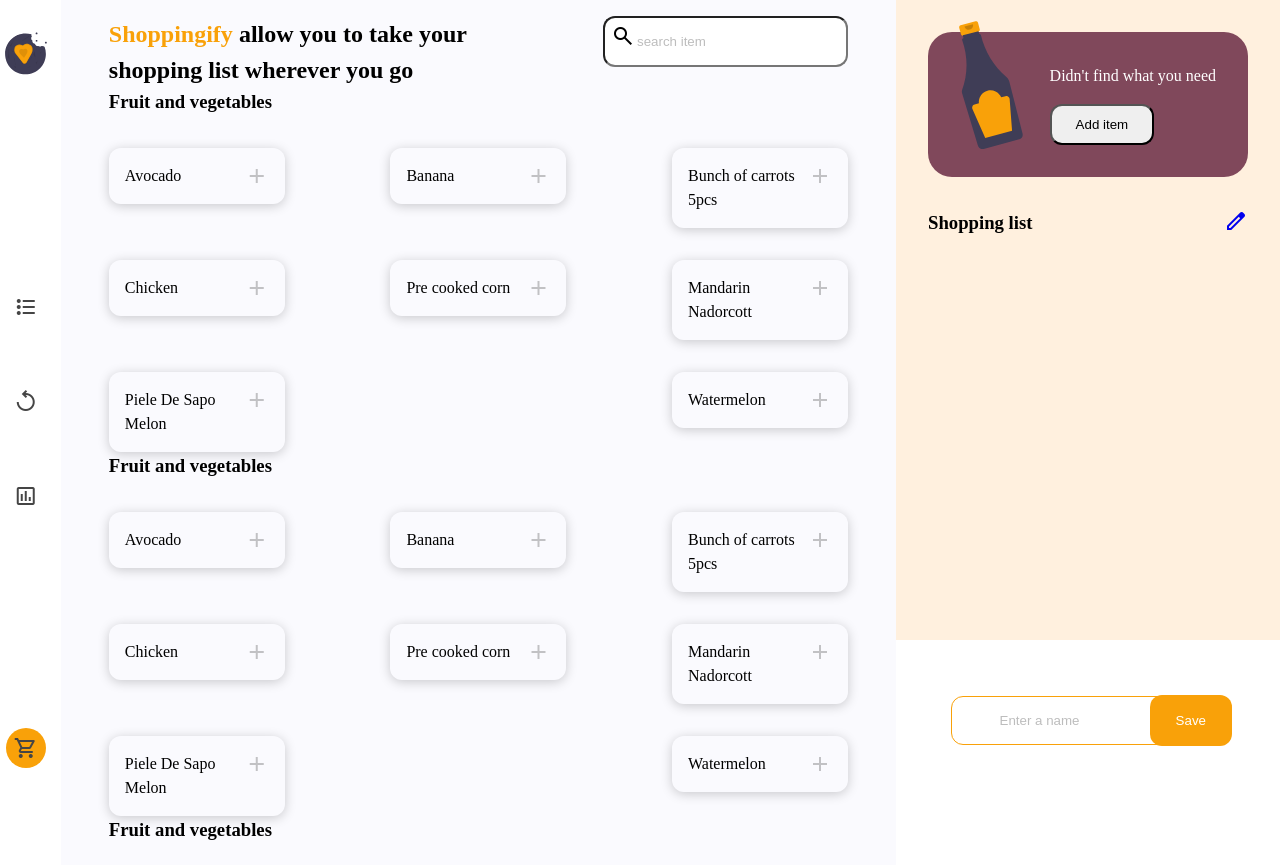
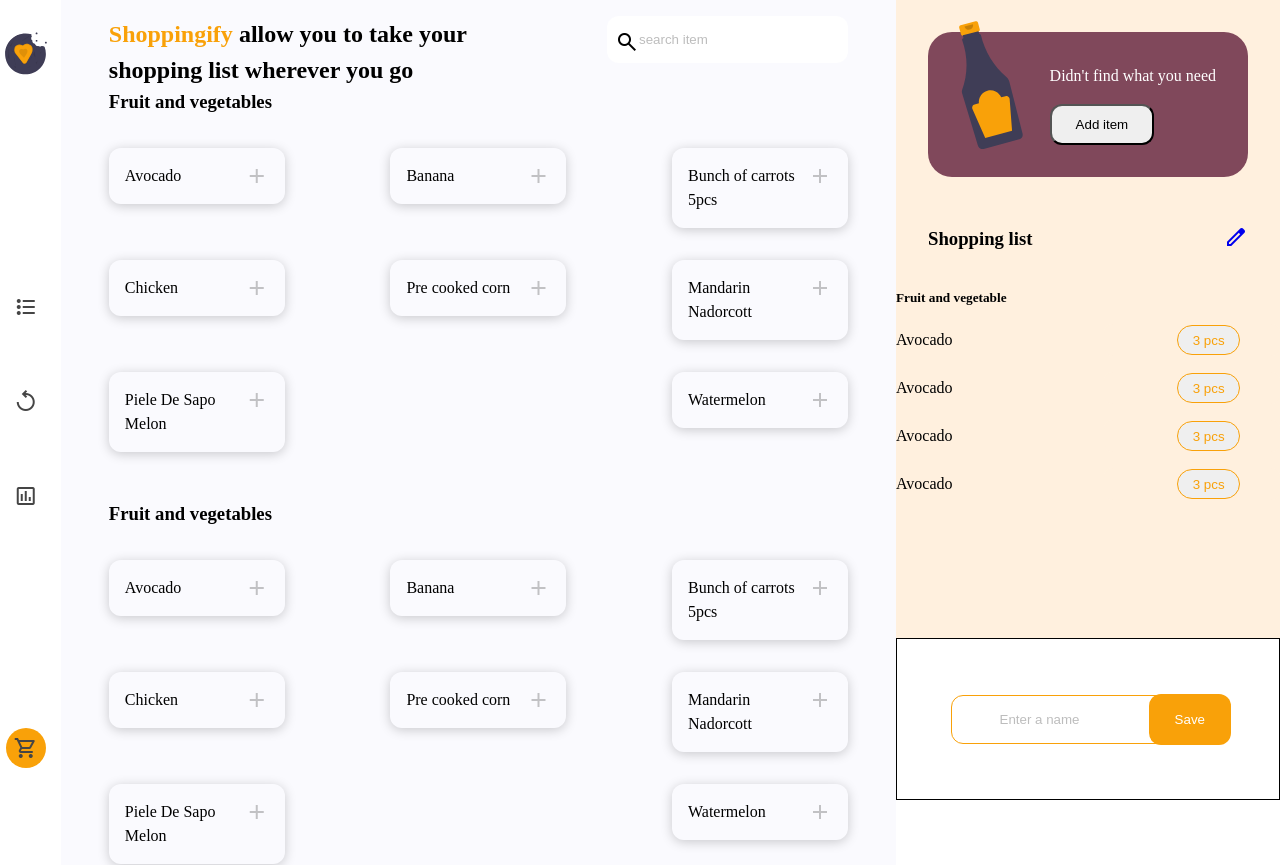
Before and after one commit to femogiga/shoppingi, a React (Vite) app in the folder client/: page / in a window 1280 px wide. Shown: the top 865 px of the page. Built offline with nearby package versions, Linux system fonts and the light colour scheme.

Commit message:
cart complete

```diff
--- a/client/src/component/Home.jsx
+++ b/client/src/component/Home.jsx
@@ -4,6 +4,7 @@
 import AvailableCard from './reusable/AvailableCard';
 import AddCard from './reusable/AddCard';
 import EnterCategory from './reusable/EnterCategory';
+import ItemCard from './reusable/ItemCard';
 
 const Home = () => {
   return (
@@ -18,8 +19,11 @@
         <AvailableCard />
         <AvailableCard />
       </div>
-      <div className='operation-card'>
-        <AddCard />
+      <div className='operation-card flex flex-column space-between'>
+        <div>
+          <AddCard />
+          <ItemCard />
+        </div>
         <EnterCategory />
       </div>
     </div>
--- a/client/src/component/reusable/AvailableCard.jsx
+++ b/client/src/component/reusable/AvailableCard.jsx
@@ -5,7 +5,7 @@
 const AvailableCard = ({ category }) => {
   category = 'Fruit and vegetables';
   return (
-    <article className='available-card '>
+    <article className='available-card flow-3'>
       <h3 className='flow-2'>{category}</h3>
       <ul className='list flex'>
         <Card product={'Avocado'} />
--- /dev/null
+++ b/client/src/component/reusable/ItemCard.jsx
@@ -0,0 +1,16 @@
+import ProductCard from './ProductCard';
+
+const ItemCard = () => {
+  return (
+    <article>
+      <h5 className='flow-1'>Fruit and vegetable</h5>
+
+      <ProductCard />
+      <ProductCard />
+      <ProductCard />
+      <ProductCard />
+    </article>
+  );
+};
+
+export default ItemCard;
--- /dev/null
+++ b/client/src/component/reusable/ProductCard.jsx
@@ -0,0 +1,40 @@
+import React, { useState } from 'react';
+
+const ProductCard = () => {
+  const [toggle, setToggle] = useState(false);
+  const whiteStyle = { backgroundColor: 'white' };
+  const creamStyle = { backgroundColor: '#FFF0DE' };
+
+  const handleToggle = () => {
+    setToggle((toggle) => !toggle);
+  };
+  return (
+    <div className='flex space-between place-items flow-1'>
+      <p>Avocado</p>
+      <div
+        style={toggle ? whiteStyle : creamStyle}
+        className={`quantity-button-cont flex place-items space-between rel`}>
+        {toggle && (
+          <button className='delete-button remove-border'>
+            <span className='material-symbols-outlined'>delete</span>
+          </button>
+        )}
+        {toggle && (
+          <button className='remove-button remove-border'>
+            <span className='material-symbols-outlined'>remove</span>
+          </button>
+        )}
+        <button onClick={handleToggle} className='quantity-button'>
+          3 pcs
+        </button>
+        {toggle && (
+          <button className='add-button remove-border'>
+            <span className='material-symbols-outlined'>add</span>
+          </button>
+        )}
+      </div>
+    </div>
+  );
+};
+
+export default ProductCard;
--- a/client/src/index.css
+++ b/client/src/index.css
@@ -77,7 +77,7 @@
 }
 
 .flow-3 {
-  margin-block-end: 2rem;
+  margin-block-end: 3rem;
 }
 
 .wd100 {
@@ -117,6 +117,11 @@
 
 .border-radius {
   border-radius: 30px;
+}
+
+.bg-white {
+  background-color: white;
+
 }
 
 .rel {
@@ -185,8 +190,7 @@
   column-gap: 1rem;
   row-gap: 2rem;
   justify-content: space-between;
-  /* justify-items: center; */
-  /* justify-content: flex-start; */
+
 
 }
 
@@ -226,12 +230,14 @@
 .header input {
   padding: 1rem 2rem;
   border-radius: 12px;
+  border: none
 }
 
 .header .search-icon {
   position: absolute;
   left: 0.5rem;
-  top: .5rem
+  top: .9rem;
+
 }
 
 /* ********************************************************************************* */
@@ -257,8 +263,8 @@
 .add-card {
   padding: 2rem;
   /* grid-template-rows: 70vh 30vh; */
-  max-height: 80vh;
-  height: 80vh;
+  /* max-height: 80vh;
+  height: 80vh; */
   /* background-color: #80485B; */
   z-index: -3;
   overflow-y: scroll;
@@ -297,12 +303,11 @@
 }
 
 .enter-category-cont {
-
+  /* position: fixed; */
   bottom: 0;
   /* border-left:1px solid black; */
-
-
-
+  /* width:100%; */
+  border: 1px solid black
 }
 
 .enter-category {
@@ -334,3 +339,60 @@
 ::placeholder {
   color: var(--clr-input-accent);
 }
+
+/* *******************Cart ********************************* */
+.quantity-button-cont {
+  /* border: 1px solid black; */
+  width: 11rem;
+  padding: 1rem;
+  /* background-color: white; */
+  border-radius: 9px;
+}
+
+.remove-border {
+  border: none;
+
+}
+
+
+.quantity-button {
+  padding: .4rem .9rem;
+  border-radius: 16px;
+  border: 1px solid var(--clr-orange);
+  color: var(--clr-orange)
+}
+
+
+.delete-button {
+  position: absolute;
+  left: 0;
+  color: white !important;
+  background-color: var(--clr-orange);
+  padding: .2rem;
+  border-radius: 8px;
+
+}
+
+.remove-button {
+  position: absolute;
+  left: 2.5rem;
+  background-color: unset;
+}
+
+
+.add-button {
+  position: absolute;
+  right: 0;
+  background-color: unset;
+}
+
+.quantity-button {
+  position: absolute;
+  right: 2.5rem;
+}
+
+.button {
+  border: none;
+  color: white;
+  background-color: var(--clr-orange);
+}
```
